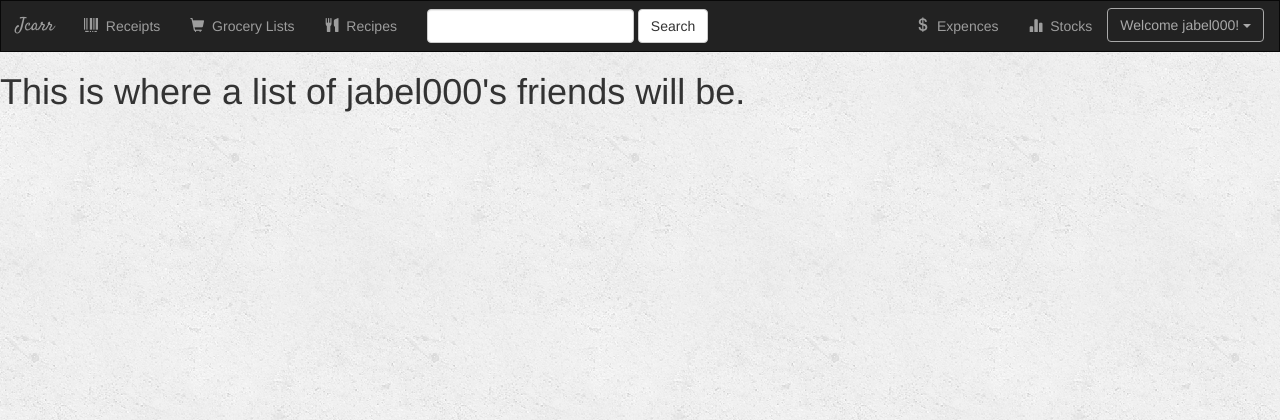
After one commit to jcarvin/grocery_helper, a Django app: page /users/friends/3/ in a window 1280 px wide. The commit adds this page. Shown: the top 420 px of the page. Run offline with Django 3.2, Linux system fonts and the light colour scheme; data comes from the database, SQL or seed files in the repository; both versions use the stored data as it was after the commit; parts of the project's set-up code (start-up, migrations or seed data) failed here and were passed over; some libraries are stand-ins or nearby versions.

Commit message:
migrations

```diff
--- a/purchase_log/templates/purchase_log/base.html
+++ b/purchase_log/templates/purchase_log/base.html
@@ -72,7 +72,7 @@
                           </button>
                           <ul class="dropdown-menu" aria-labelledby="dropdownMenu1">
                             <li><a href="#">Inbox</a></li>
-                            <li><a href="#">Friends</a></li>
+                            <li><a href="{% url 'users:friends' user.id %}">Friends</a></li>
                             <li><a href="#">Account Settings</a></li>
                             <li role="separator" class="divider"></li>
                             <li><a href="{% url 'users:logout' %}"  class="glyphicon glyphicon-off"> Logout</a></li>
--- a/purchase_log/templates/purchase_log/receipt_details.html
+++ b/purchase_log/templates/purchase_log/receipt_details.html
@@ -15,7 +15,7 @@
                 {% endif %}
 
                 {% if product.sale == True %}
-                    <font color = #ff4500>Sale!</font>
+                    <font color = green>Sale!</font>
                 {% endif %}
                 <a href="{% url 'purchase_log:delete_receipt_product' receipt_id=product.receipt.pk pk=product.pk %}"
                    style="color: red">Delete</a>
--- /dev/null
+++ b/users/templates/users/friends.html
@@ -0,0 +1,7 @@
+{% extends 'purchase_log/base.html' %}
+
+{% block body %}
+
+    <h1>This is where a list of {{ user.username }}'s friends will be.</h1>
+
+{% endblock %}
--- a/users/urls.py
+++ b/users/urls.py
@@ -15,4 +15,7 @@ urlpatterns = [
 
     # Registration page.
     url(r'^register/$', views.register, name='register'),
+
+    # Friends List.
+    url(r'^friends/(?P<user_id>\d+)/$', views.friends, name='friends'),
 ]
--- a/users/views.py
+++ b/users/views.py
@@ -1,8 +1,10 @@
 from django.shortcuts import render
-from django.http import HttpResponseRedirect
+from django.http import HttpResponseRedirect, HttpResponse
 from django.core.urlresolvers import reverse
 from django.contrib.auth import login, logout, authenticate
-from django.contrib.auth.forms import UserCreationForm
+from django.contrib.auth.forms import User
+
+from .forms import UserCreateForm
 
 
 def logout_view(request):
@@ -15,10 +17,10 @@ def register(request):
     """Register a new user."""
     if request.method != 'POST':
         # Display blank registration form.
-        form = UserCreationForm()
+        form = UserCreateForm()
     else:
         # Process completed form.
-        form = UserCreationForm(data=request.POST)
+        form = UserCreateForm(data=request.POST)
 
         if form.is_valid():
             new_user = form.save()
@@ -30,3 +32,10 @@ def register(request):
 
     context = {'form': form}
     return render(request, 'users/register.html', context)
+
+def friends(request, user_id):
+    user = User.objects.get(id=user_id)
+    context = {
+        'user': user,
+    }
+    return render(request, 'users/friends.html', context)
```
Also changed, not shown: db.sqlite3.
